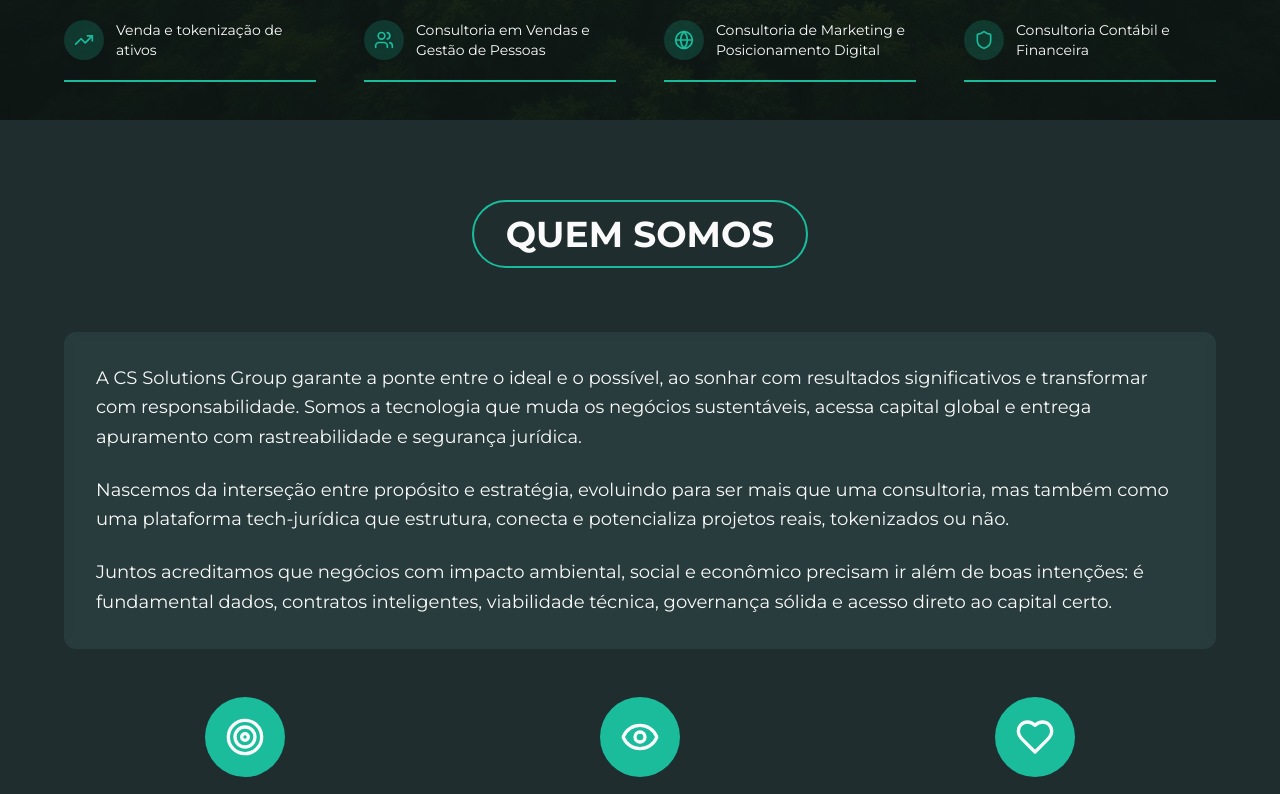
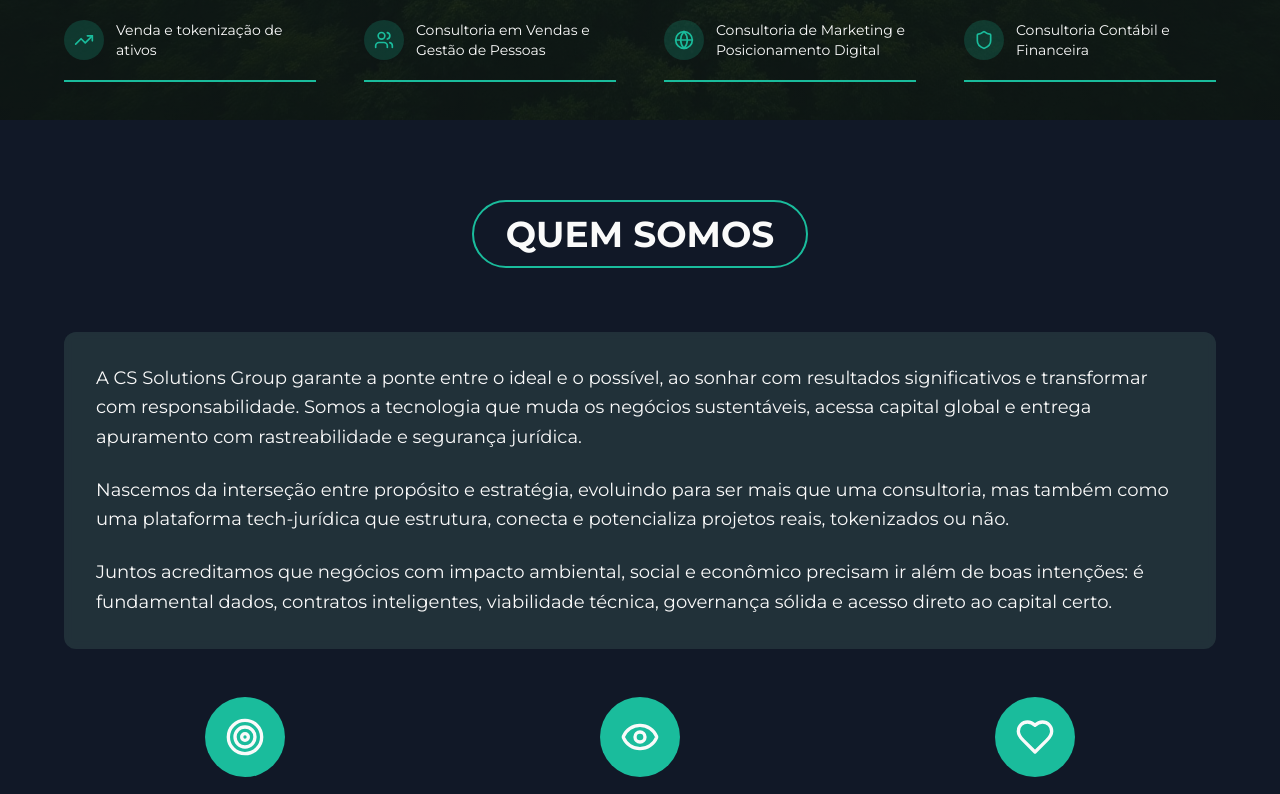
Before and after one commit to Matheus-Cahu/picture-stacker-web, a React (Vite) app: page / in a window 1280 px wide. Shown: the part 680-1474 px from the top of the page. Built offline with nearby package versions, Linux system fonts and the light colour scheme.

Commit message:
Escurecer fundo da seção "Quem Somos"
Escureci o fundo da seção "Quem Somos" alterando a cor de fundo.

```diff
--- a/src/components/AboutSection.tsx
+++ b/src/components/AboutSection.tsx
@@ -2,7 +2,7 @@ import { Eye, Target, Heart } from "lucide-react";
 
 const AboutSection = () => {
   return (
-    <section id="sobre" className="py-20 bg-cs-dark">
+    <section id="sobre" className="py-20 bg-gray-900">
       <div className="container mx-auto px-4">
         <div className="text-center mb-16">
           <div className="inline-block border-2 border-cs-primary rounded-full px-8 py-3">
```
